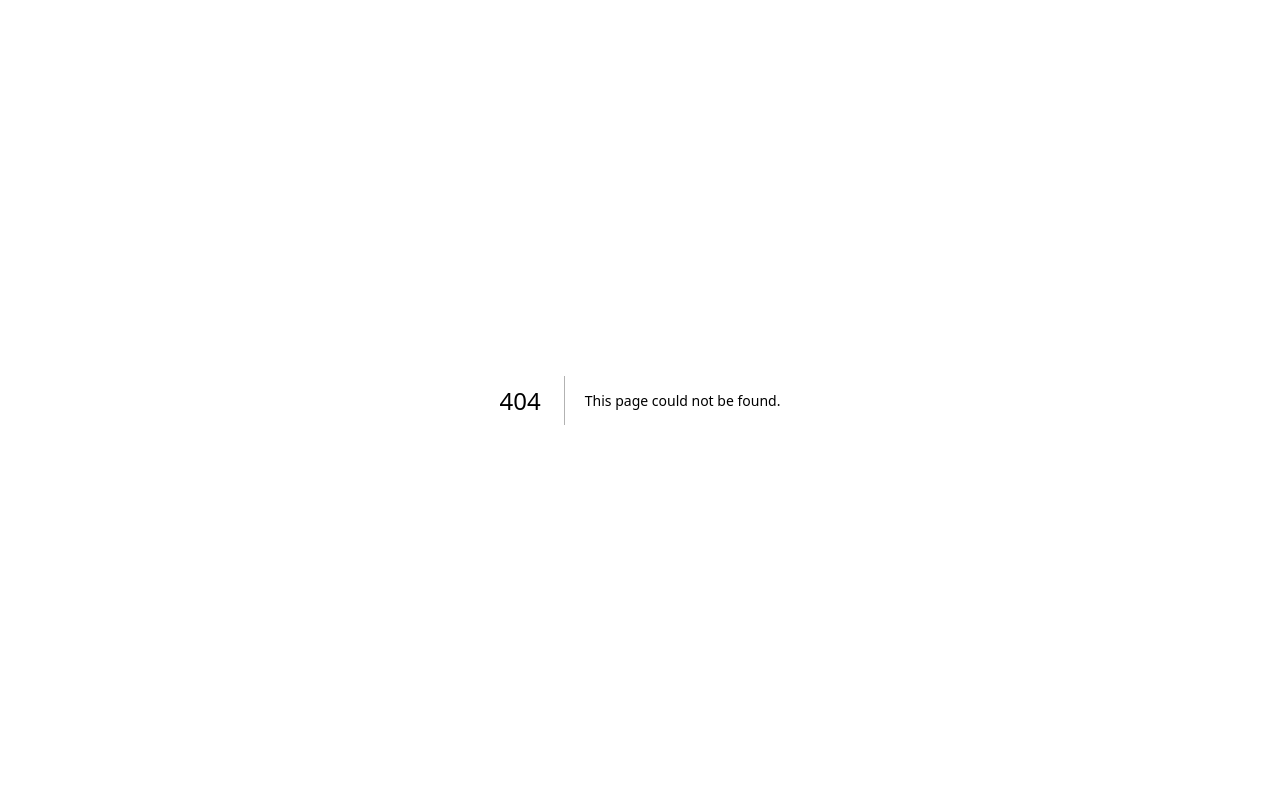
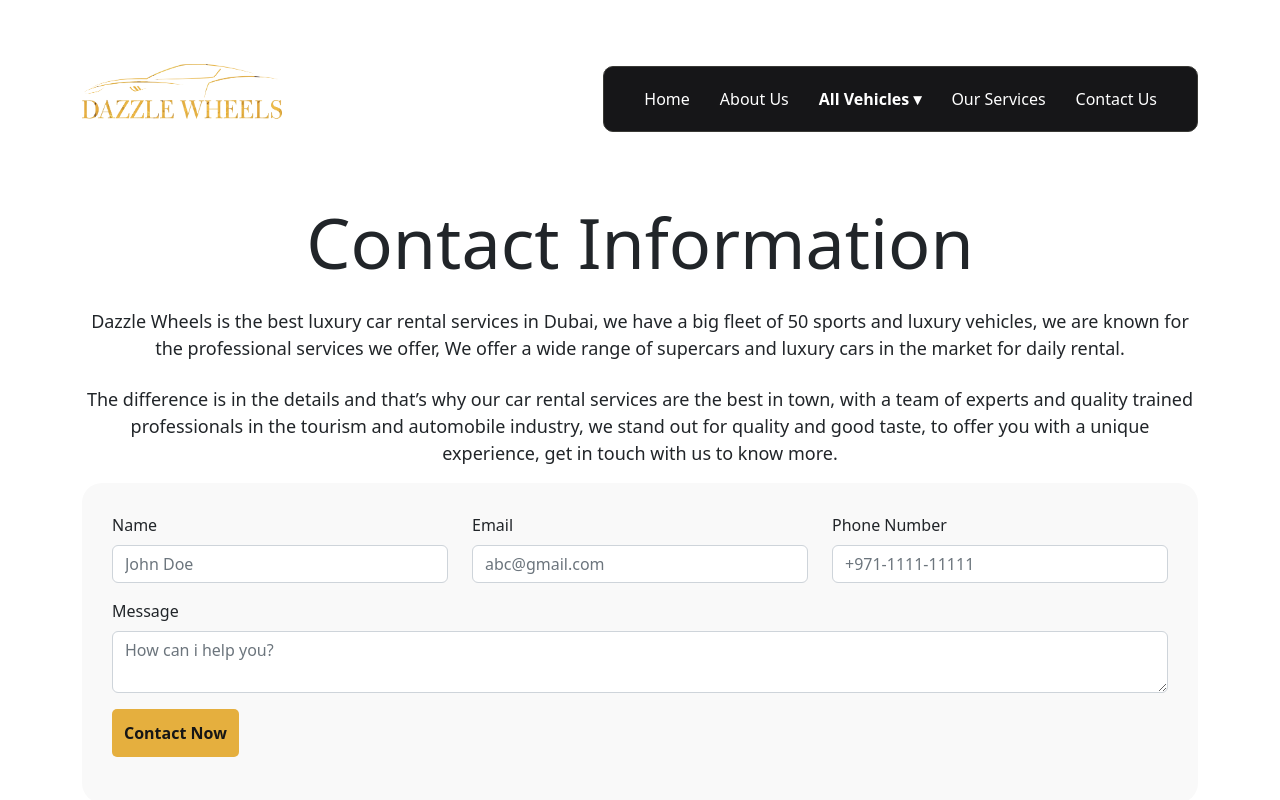
Before and after one commit to hassu1/dazzle_two, a Next.js app: page /contact-us in a window 1280 px wide. Before the commit this address had no page. Shown: the top 800 px of the page. Built offline with nearby package versions, Linux system fonts and the light colour scheme.

Commit message:
contact us papge done

```diff
--- /dev/null
+++ b/src/app/contact-us/components/ContactForm.tsx
@@ -0,0 +1,52 @@
+export default function ContactForm(){
+    return(
+        <>
+            <section className="p3">
+                <div className="container">
+                    <div className="row justify-content-center">
+                        <div className="col-md-12 col-12">
+                            <form action="" style={{background:'#f9f9f9', padding:'30px', borderRadius:'20px'}}>
+                                <div className="row">
+                                    <div className="col-md-4 col-12 mb-3">
+                                        <div className="form-group">
+                                            <label htmlFor="">Name</label>
+                                            <input type="text" className="form-control mt-2" placeholder="John Doe" />
+                                        </div>
+                                    </div>
+                                    <div className="col-md-4 col-12 mb-3">
+                                        <div className="form-group">
+                                            <label htmlFor="">Email</label>
+                                            <input type="email" className="form-control mt-2" placeholder="abc@gmail.com" />
+                                        </div>
+                                    </div>
+                                     <div className="col-md-4 col-12 mb-3">
+                                        <div className="form-group">
+                                            <label htmlFor="">Phone Number</label>
+                                            <input type="tel" className="form-control mt-2" placeholder="+971-1111-11111" />
+                                        </div>
+                                    </div>
+                                       <div className="col-md-12 col-12 mb-3">
+                                        <div className="form-group">
+                                            <label htmlFor="">Message</label>
+                                            <textarea className="form-control mt-2" placeholder="How can i help you?"></textarea>
+                                        </div>
+                                    </div>
+                                     <div className="col-md-4 col-12 mb-3">
+                                        <div className="form-group">
+                                        <button
+                                        className="customButton d-flex gap-2"
+                                        style={{ alignItems:'center'}}
+                                        >
+                                        Contact Now
+                                        </button>
+                                        </div>
+                                    </div>
+                                </div>
+                            </form>
+                        </div>
+                    </div>
+                </div>
+            </section>
+        </>
+    )
+}
--- /dev/null
+++ b/src/app/contact-us/components/ContactSection.tsx
@@ -0,0 +1,18 @@
+import '../../about/about.css'
+export default function ContacSection(){
+  return(
+      <>
+        <section style={{ paddingTop:'200px'}}>
+            <div className="container">
+                <div className="row">
+                    <div className="col-md-12 col-12 m-auto text-center">
+                        <h1 className="heading-lg">Contact Information</h1>
+                        <p className="para_p mt-4">Dazzle Wheels is the best luxury car rental services in Dubai, we have a big fleet of 50 sports and luxury vehicles, we are known for the professional services we offer, We offer a wide range of supercars and luxury cars in the market for daily rental.</p>
+                        <p className="para_p mt-4">The difference is in the details and that’s why our car rental services are the best in town, with a team of experts and quality trained professionals in the tourism and automobile industry, we stand out for quality and good taste, to offer you with a unique experience, get in touch with us to know more.</p>
+                    </div>
+                </div>
+            </div>
+        </section>
+    </>
+  )
+}
--- /dev/null
+++ b/src/app/contact-us/page.tsx
@@ -0,0 +1,14 @@
+import Header from '@components/components/Header';
+import Footer from '@components/components/Footer';
+import ContactSection from './components/ContactSection';
+import ContactForm from './components/ContactForm';
+export default function Contact(){
+    return(
+        <>
+            <Header />
+            <ContactSection />
+            <ContactForm />
+            <Footer />
+        </>
+    )
+}
--- a/src/components/Header.tsx
+++ b/src/components/Header.tsx
@@ -31,7 +31,7 @@ export default function Header() {
                 </div>
               </div>
               <Link href="/services">Our Services</Link>
-              <Link href="/contact">Contact Us</Link>
+              <Link href="/contact-us">Contact Us</Link>
             </nav>
 
             {/* Burger Icon */}
```
